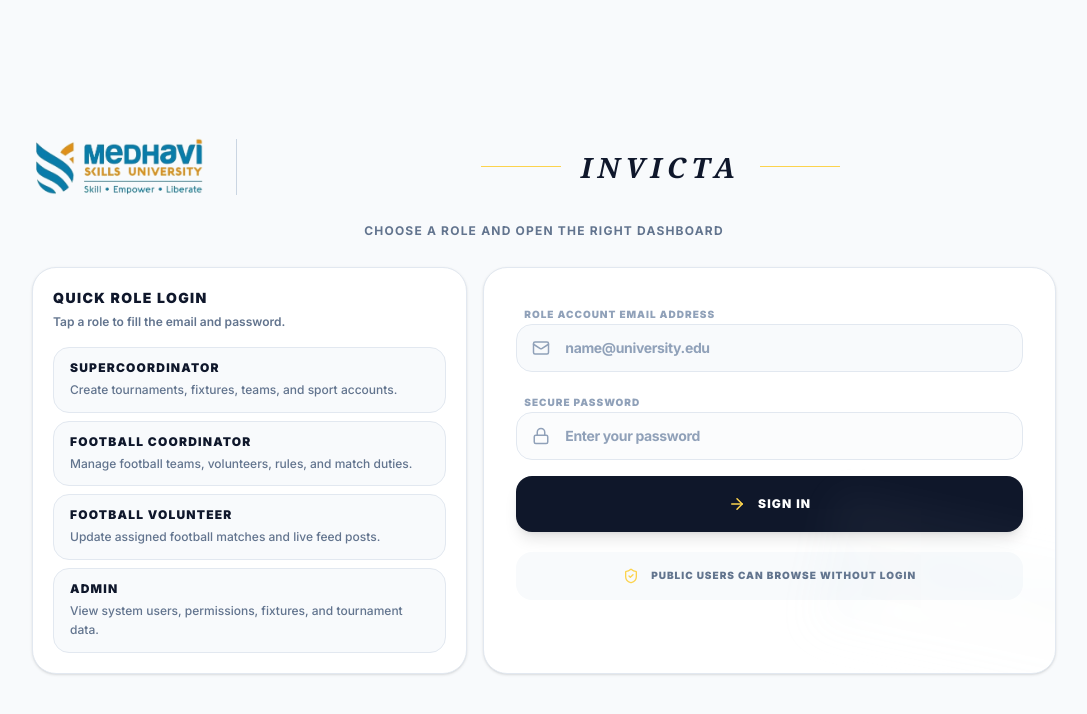
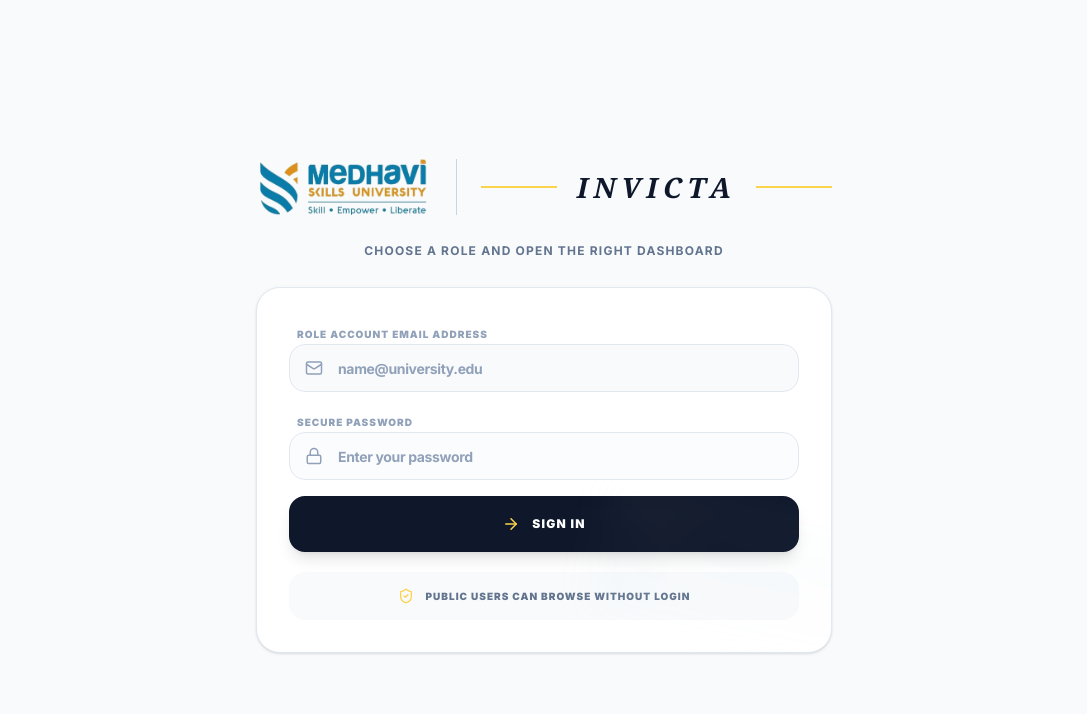
Before and after one commit to SaranamRai/invicta, a Next.js app: page /login in a window 1280 px wide. Shown: the top 714 px of the page, without its empty margins (96-1183 px from the left). Built offline with nearby package versions, Linux system fonts and the light colour scheme; no server answers.

Commit message:
Refine login form access UI

```diff
--- a/src/app/login/page.tsx
+++ b/src/app/login/page.tsx
@@ -7,33 +7,6 @@
 import { useRouter } from "next/navigation";
 import { loginRoleAccount } from "@/lib/api";
 import { roleHomePath, storePortalSession } from "@/lib/role-auth";
-
-const demoAccounts = [
-  {
-    label: "Supercoordinator",
-    email: "supercoordinator@gmail.com",
-    password: "1234",
-    note: "Create tournaments, fixtures, teams, and sport accounts.",
-  },
-  {
-    label: "Football Coordinator",
-    email: "coordinatorfootball@gmail.com",
-    password: "1234",
-    note: "Manage football teams, volunteers, rules, and match duties.",
-  },
-  {
-    label: "Football Volunteer",
-    email: "volunteerfootball@gmail.com",
-    password: "1234",
-    note: "Update assigned football matches and live feed posts.",
-  },
-  {
-    label: "Admin",
-    email: "admin@gmail.com",
-    password: "1234",
-    note: "View system users, permissions, fixtures, and tournament data.",
-  },
-];
 
 export default function LoginPage() {
   const [email, setEmail] = useState("");
@@ -69,21 +42,15 @@
     }
   };
 
-  const fillDemoAccount = (account: typeof demoAccounts[number]) => {
-    setEmail(account.email);
-    setPassword(account.password);
-    setError("");
-  };
-
   return (
     <div className="relative flex min-h-screen items-center justify-center overflow-hidden bg-slate-50 px-4 py-6 sm:py-8">
       <motion.div
         initial={{ opacity: 0, y: 20 }}
         animate={{ opacity: 1, y: 0 }}
-        className="relative z-10 w-full max-w-5xl"
+        className="relative z-10 w-full max-w-xl"
       >
         <div className="mb-5 sm:mb-7">
-          <div className="mb-4 flex flex-col items-start gap-4 sm:flex-row sm:items-center sm:gap-7">
+          <div className="mb-4 flex flex-col items-start gap-4 sm:flex-row sm:items-center sm:gap-6">
             <div className="flex h-16 w-40 shrink-0 items-center justify-start overflow-hidden sm:h-20 sm:w-44">
               <img
                 src="/msu-logo-transparent.png"
@@ -101,27 +68,7 @@
           <p className="text-center text-xs font-bold uppercase tracking-widest text-slate-500">Choose a role and open the right dashboard</p>
         </div>
 
-        <div className="grid gap-4 lg:grid-cols-[0.95fr_1.25fr]">
-          <div className="rounded-2xl border border-slate-200 bg-white p-4 shadow-sm sm:p-5">
-            <div className="mb-4">
-              <h2 className="text-sm font-black uppercase tracking-widest text-slate-900">Quick Role Login</h2>
-              <p className="mt-1 text-xs font-semibold leading-relaxed text-slate-500">Tap a role to fill the email and password.</p>
-            </div>
-            <div className="grid gap-2 sm:grid-cols-2 lg:grid-cols-1">
-              {demoAccounts.map((account) => (
-                <button
-                  key={account.email}
-                  type="button"
-                  onClick={() => fillDemoAccount(account)}
-                  className="w-full rounded-xl border border-slate-200 bg-slate-50 px-4 py-3 text-left transition-all hover:border-accent hover:bg-accent/10"
-                >
-                  <span className="block text-xs font-black uppercase tracking-widest text-slate-900">{account.label}</span>
-                  <span className="mt-1 block text-xs font-medium leading-relaxed text-slate-500">{account.note}</span>
-                </button>
-              ))}
-            </div>
-          </div>
-
+        <div className="w-full">
         <div className="relative overflow-hidden rounded-2xl border border-slate-200 bg-white p-5 shadow-sm sm:p-8">
           {/* Subtle Form Watermark */}
           <div className="absolute -right-20 -bottom-20 w-80 h-80 opacity-[0.03] blur-[20px] pointer-events-none select-none rotate-12">
```
